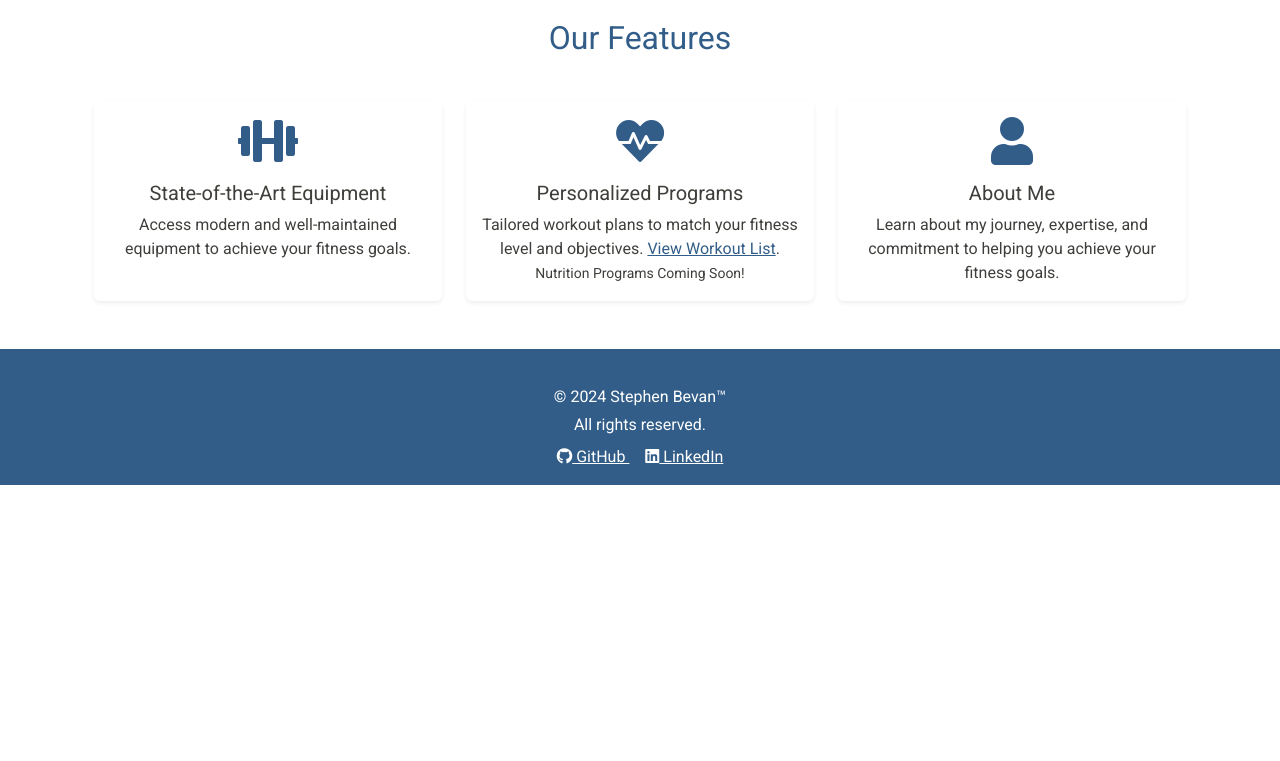
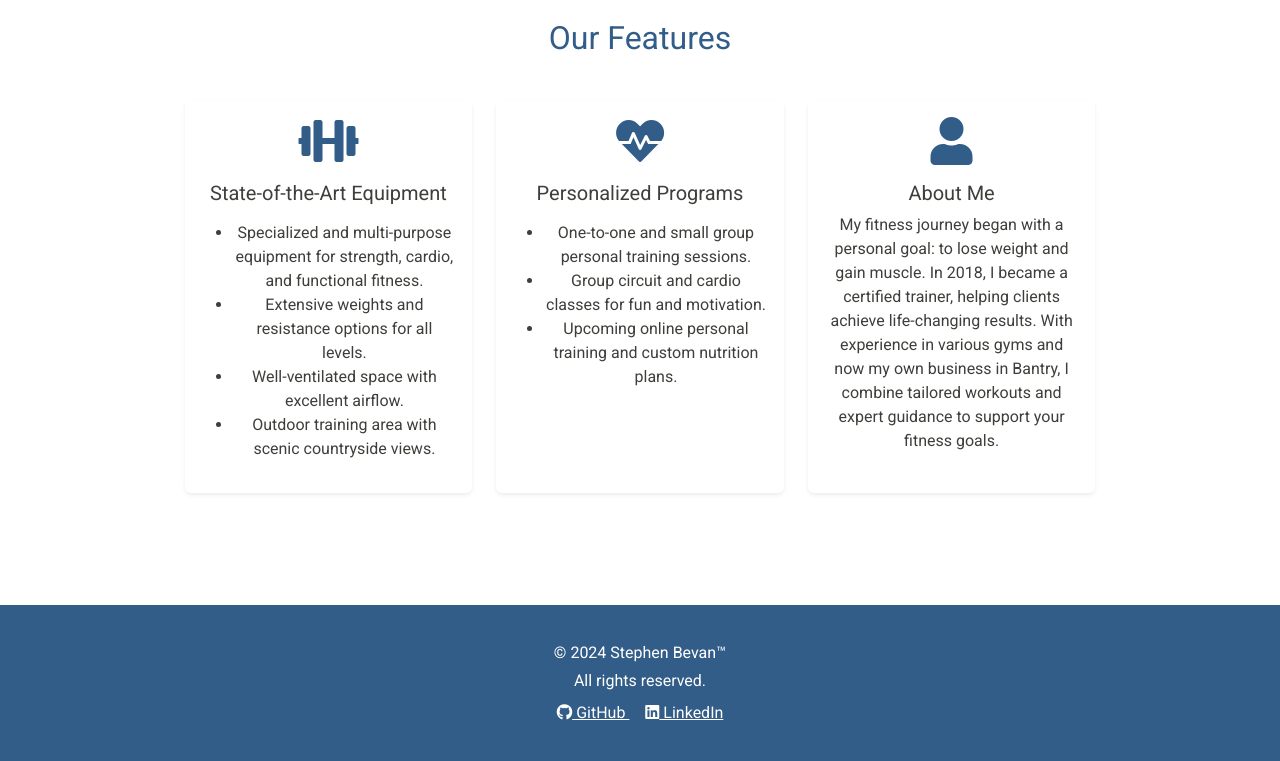
Before and after one commit to Stephen-Bevan/bevanhealthandfitness-, a Django app: page / in a window 1280 px wide. Shown: the part 421-1182 px from the top of the page. Before the commit the page ends 906 px from the top, so only its background shows below. Run offline with Django 4.2, Linux system fonts and the light colour scheme; the visitor is signed in with stand-in values (Sample User, id 1).

Commit message:
added text contant to home page and adjust css workout list and workout form and chaged the nav bar from workout to dashbord

```diff
--- a/bevanhealthandfitness/settings.py
+++ b/bevanhealthandfitness/settings.py
@@ -30,7 +30,7 @@ TEMPLATES_DIR = os.path.join(BASE_DIR,'templates')
 SECRET_KEY = os.environ.get('SECRET_KEY')
 
 # SECURITY WARNING: don't run with debug turned on in production!
-DEBUG = True
+DEBUG = False
 
 ALLOWED_HOSTS = [
     '8000-stephenbeva-bevanhealth-3jamgpr6cot.ws.codeinstitute-ide.net',
--- a/static/css/style.css
+++ b/static/css/style.css
@@ -82,58 +61,106 @@
     padding-top: 20px;
 }
 
-/* Spacing adjustments */
 .container {
-    padding-top: 20px;
+    padding: 20px 5%; /* Responsive container padding */
 }
 
 .container.mb-5 {
-    margin-bottom: 60px; /* Add bottom spacing to the features section */
+    margin-bottom: 60px;
 }
 
-/* Footer Spacing */
-footer {
-    padding-top: 20px;
-    padding-bottom: 20px;
-}
-
-.form-layout {
-    border-radius: 15px;
-    width: 500px;
-}
-
+/* High Contrast Navbar */
 .high-contrast-navbar {
-    background-color: #00264d; /* Dark navy for high contrast */
-    color: #ffffff; /* White text */
+    background-color: #00264d;
+    color: #ffffff;
 }
 
 .high-contrast-navbar .navbar-brand,
 .high-contrast-navbar .nav-link {
-    color: #ffffff; /* Ensure links are white */
+    color: #ffffff;
 }
 
 .high-contrast-navbar .nav-link:hover,
 .high-contrast-navbar .navbar-brand:hover {
-    color: #ffcc00; /* Gold for hover state */
+    color: #ffcc00;
     text-decoration: underline;
 }
 
 .high-contrast-navbar .navbar-toggler {
-    border-color: #ffffff; /* White border for toggle */
+    border-color: #ffffff;
 }
 
 .high-contrast-navbar .nav-link.disabled {
-    color: #cccccc; /* Light gray for disabled state */
+    color: #cccccc;
 }
 
- /* General Alert Styling */
+/* Alert Styling */
 .alert {
-    width: 80%; /* Smaller width */
-    max-width: 500px; /* Limit the maximum width */
-    margin: 1rem auto; /* Center the alert horizontally with auto margins */
-    border-radius: 8px; /* Rounded corners */
-    padding: 15px; /* Better spacing */
-    box-shadow: 0 4px 6px rgba(0, 0, 0, 0.1); /* Subtle shadow for depth */
-    font-size: 1rem; /* Uniform font size */
-    transition: all 0.3s ease-in-out; /* Smooth animations */
+    width: 80%;
+    max-width: 500px;
+    margin: 1rem auto;
+    border-radius: 8px;
+    padding: 15px;
+    box-shadow: 0 4px 6px rgba(0, 0, 0, 0.1);
+    font-size: 1rem;
+    transition: all 0.3s ease-in-out;
 }
+
+/* Form Layout */
+.form-layout {
+    border-radius: 15px;
+    width: 90%;
+    max-width: 500px;
+    margin: 0 auto;
+    padding: 20px;
+    box-sizing: border-box;
+}
+
+@media (min-width: 768px) {
+    .form-layout {
+        width: 70%;
+    }
+}
+
+@media (min-width: 1024px) {
+    .form-layout {
+        width: 500px;
+    }
+}
+
+/* Wrapper for Page */
+body {
+    display: flex;
+    flex-direction: column;
+    min-height: 100vh;
+    margin: 0;
+}
+
+/* Main Content */
+main {
+    flex: 1; /* Expands to fill available space */
+    display: flex;
+    flex-direction: column;
+}
+
+/* Footer */
+footer {
+    padding: 20px 10%;
+    text-align: center;
+    background-color: #f8f9fa;
+    box-sizing: border-box;
+    width: 100%;
+}
+
+@media (min-width: 768px) {
+    footer {
+        padding: 20px 5%;
+        text-align: left;
+    }
+}
+
+@media (min-width: 1024px) {
+    footer {
+        padding: 20px 50px;
+    }
+}
--- a/static/js/app.js
+++ b/static/js/app.js
@@ -65,9 +65,10 @@ function validateForm() {
     // Enable/disable the Save button
     saveButton.disabled = !isValid;
 }
-document.addEventListener("DOMContentLoaded", function () {
+//timeing out for alerts
+    document.addEventListener("DOMContentLoaded", function () {
     const alerts = document.querySelectorAll(".alert");
-    alerts.forEach(function (alert) {
+        alerts.forEach(function (alert) {
         setTimeout(() => {
             alert.classList.remove("show");
             alert.classList.add("fade");
--- a/templates/404.html
+++ b/templates/404.html
@@ -1,7 +1,7 @@
 {% extends 'base.html' %}
 
 {% block content %}
-<body>
+
     <div class="container text-center mt-5">
         <div class="row justify-content-center">
             <div class="col-md-8">
@@ -16,5 +16,4 @@
             </div>
         </div>
     </div>
-</body>
 {% endblock %}
--- a/templates/base.html
+++ b/templates/base.html
@@ -49,14 +49,14 @@
             <!-- Notification messages -->
 
 
-
+        <main>
            {% block content %}
 
 
 
 
            {% endblock %}
-
+         </main>
 
         </div>
 
--- a/templates/index.html
+++ b/templates/index.html
@@ -2,59 +2,71 @@
 
 {% block content %}
 
-<body>
-
 <!-- Hero Section -->
 <div class="container-fluid p-0">
-    <div class="hero-banner d-flex align-items-center justify-content-center" style="background-image: url('https://res.cloudinary.com/dzjes0lhd/image/upload/v1733830470/20241210_113134_iceeb5.jpg'); background-size: cover; background-position: center; height: 40vh; position: relative;">
-        <div class="overlay" style="background-color: rgba(0, 0, 0, 0.6); position: absolute; top: 0; left: 0; width: 100%; height: 100%;"></div>
-        <div class="content text-center" style="position: relative; z-index: 2; color: white;">
-            <h1 style="font-size: 2rem; font-weight: bold;">Welcome to Bevan Health and Fitness</h1>
-            <p class="lead" style="font-size: 1.2rem;">Achieve your fitness goals with personalized plans.</p>
-            <a href="{% url 'register' %}" class="btn btn-primary px-4 py-2" style="border-radius: 20px;">Join Now</a>
+    <div class="hero-banner d-flex align-items-center justify-content-center"
+         style="background-image: url('https://res.cloudinary.com/dzjes0lhd/image/upload/v1733830470/20241210_113134_iceeb5.jpg');
+                background-size: cover; background-position: center; height: 40vh; position: relative;">
+        <div class="overlay"
+             style="background-color: rgba(0, 0, 0, 0.6); position: absolute; top: 0; left: 0; width: 100%; height: 100%;"></div>
+        <div class="content text-center text-white position-relative z-2">
+            <h1 class="display-4 font-weight-bold">Welcome to Bevan Health and Fitness</h1>
+            <p class="lead">Achieve your fitness goals with personalized plans.</p>
+            <a href="{% url 'register' %}" class="btn btn-primary btn-lg rounded-pill">Join Now</a>
         </div>
     </div>
 </div>
 
-
 <!-- Features Section -->
 <div class="container mb-5">
     <h2 class="text-center text-primary mb-4">Our Features</h2>
-    <div class="row text-center gy-4">
+    <div class="row gy-4">
+        <!-- Feature 1 -->
         <div class="col-md-4">
             <div class="card shadow-sm h-100">
-                <div class="card-body">
+                <div class="card-body text-center">
                     <i class="fas fa-dumbbell fa-3x text-primary mb-3"></i>
                     <h5 class="card-title">State-of-the-Art Equipment</h5>
-                    <p class="card-text">Access modern and well-maintained equipment to achieve your fitness goals.</p>
-                </div>
-            </div>
-        </div>
-        <div class="col-md-4">
-            <div class="card shadow-sm h-100">
-                <div class="card-body">
-                    <i class="fas fa-heartbeat fa-3x text-primary mb-3"></i>
-                    <h5 class="card-title">Personalized Programs</h5>
-                    <p class="card-text">
-                        Tailored workout plans to match your fitness level and objectives.
-                        <a href="workout_list.html" class="text-primary">View Workout List</a>.
-                        <br><small>Nutrition Programs Coming Soon!</small>
+                    <p class="card-text text-left">
+                        <ul>
+                            <li>Specialized and multi-purpose equipment for strength, cardio, and functional fitness.</li>
+                            <li>Extensive weights and resistance options for all levels.</li>
+                            <li>Well-ventilated space with excellent airflow.</li>
+                            <li>Outdoor training area with scenic countryside views.</li>
+                        </ul>
                     </p>
                 </div>
             </div>
         </div>
+        <!-- Feature 2 -->
         <div class="col-md-4">
             <div class="card shadow-sm h-100">
-                <div class="card-body">
+                <div class="card-body text-center">
+                    <i class="fas fa-heartbeat fa-3x text-primary mb-3"></i>
+                    <h5 class="card-title">Personalized Programs</h5>
+                    <p class="card-text text-left">
+                        <ul>
+                            <li>One-to-one and small group personal training sessions.</li>
+                            <li>Group circuit and cardio classes for fun and motivation.</li>
+                            <li>Upcoming online personal training and custom nutrition plans.</li>
+                        </ul>
+                    </p>
+                </div>
+            </div>
+        </div>
+        <!-- Feature 3 -->
+        <div class="col-md-4">
+            <div class="card shadow-sm h-100">
+                <div class="card-body text-center">
                     <i class="fas fa-user fa-3x text-primary mb-3"></i>
                     <h5 class="card-title">About Me</h5>
-                    <p class="card-text">Learn about my journey, expertise, and commitment to helping you achieve your fitness goals.</p>
+                    <p class="card-text text-left">
+                        My fitness journey began with a personal goal: to lose weight and gain muscle. In 2018, I became a certified trainer, helping clients achieve life-changing results. With experience in various gyms and now my own business in Bantry, I combine tailored workouts and expert guidance to support your fitness goals.
+                    </p>
                 </div>
             </div>
         </div>
     </div>
 </div>
 
-
-
 {% endblock %}
--- a/templates/my-login.html
+++ b/templates/my-login.html
@@ -2,7 +2,7 @@
 
 {% block content %}
 
-<body>
+
 
     <div class="container bg-light shadow-md p-5 form-layout">
 
@@ -32,6 +32,6 @@
     <br>
 
 
-</body>
+
 
 {% endblock %}
--- a/templates/navbar.html
+++ b/templates/navbar.html
@@ -17,7 +17,7 @@
         {% if user.is_authenticated %}
         <li class="nav-item">
           <a class="nav-link" href="{% url 'myworkouts' %}">
-            My Workouts <i class="fa fa-home" aria-hidden="true"></i>
+            My Dashbord<i class="fa fa-home" aria-hidden="true"></i>
           </a>
         </li>
         <li class="nav-item">
--- a/templates/register.html
+++ b/templates/register.html
@@ -2,7 +2,7 @@
 
 {% block content %}
 
-<body>
+
 
     <div class="container bg-light shadow-md p-5 form-layout">
 
@@ -11,7 +11,7 @@
         <hr>
         <br>
 
-        <form method="POST" autocomplete="off">
+        <form method="POST" autocomplete="on">
 
             {% csrf_token %}
 
@@ -39,7 +39,6 @@
     <br>
 
 
-</body>
 
 
 {% endblock %}
--- a/templates/workout_form.html
+++ b/templates/workout_form.html
@@ -99,7 +99,7 @@
         <!-- Submit and Cancel Buttons -->
         <div class="d-flex justify-content-between">
             <button type="submit" id="save-button" class="btn btn-primary" disabled>Save Workout</button>
-            <a href="{% url 'workout-list' %}" class="btn btn-secondary">Cancel</a>
+            <a href="{% url 'workout-list' %}" class="btn btn-danger">Cancel</a>
         </div>
     </form>
 </div>
```
Also changed, not shown: other parts of static/css/style.css (+12 -33 lines), templates/all_workouts.html (deleted, +0 -84 lines), templates/myworkouts.html (+12 -11 lines), templates/workout_list.html (+18 -11 lines), templates/footer.html (indentation only). Lines whose indentation alone changed are shown as unchanged.
